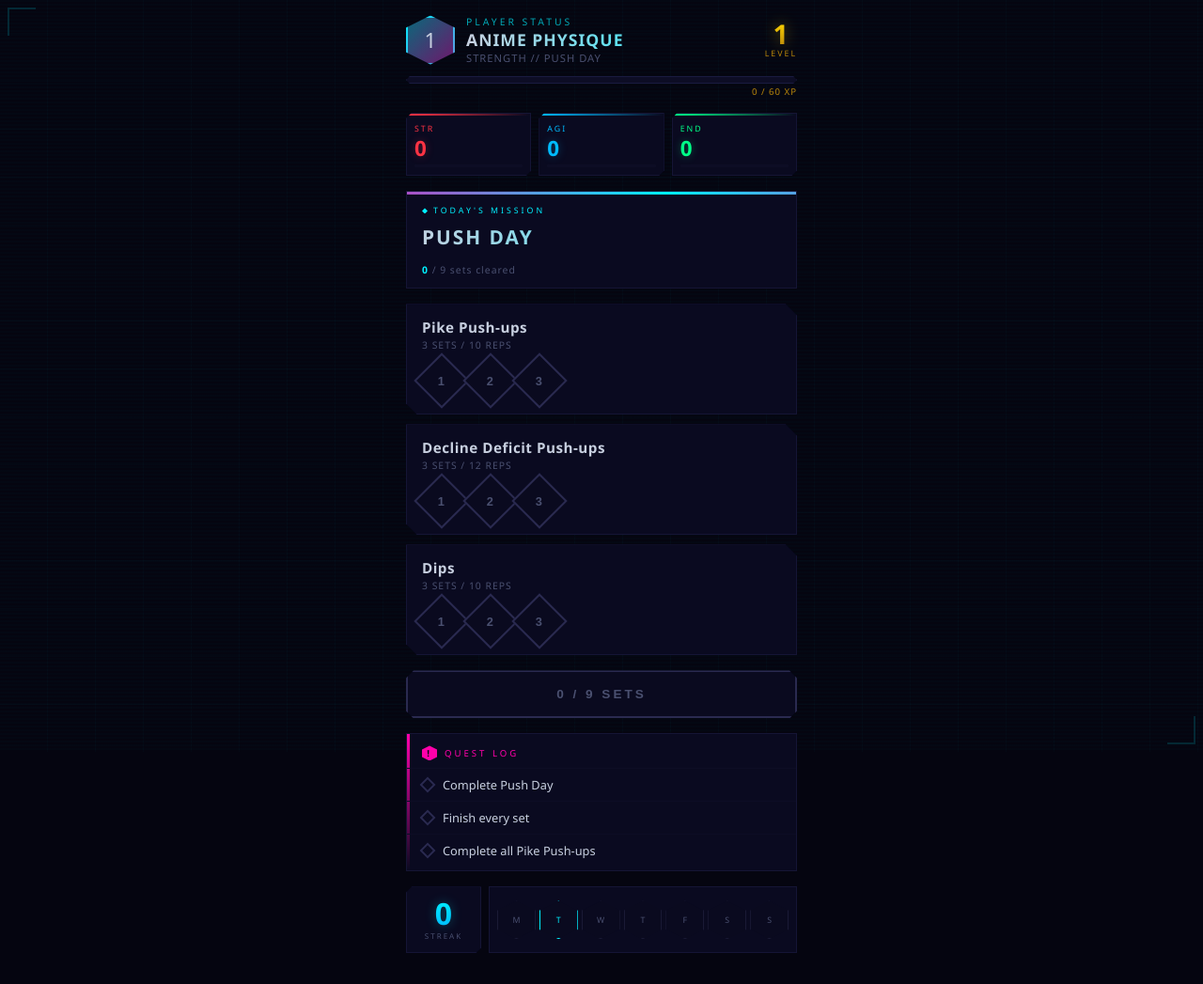
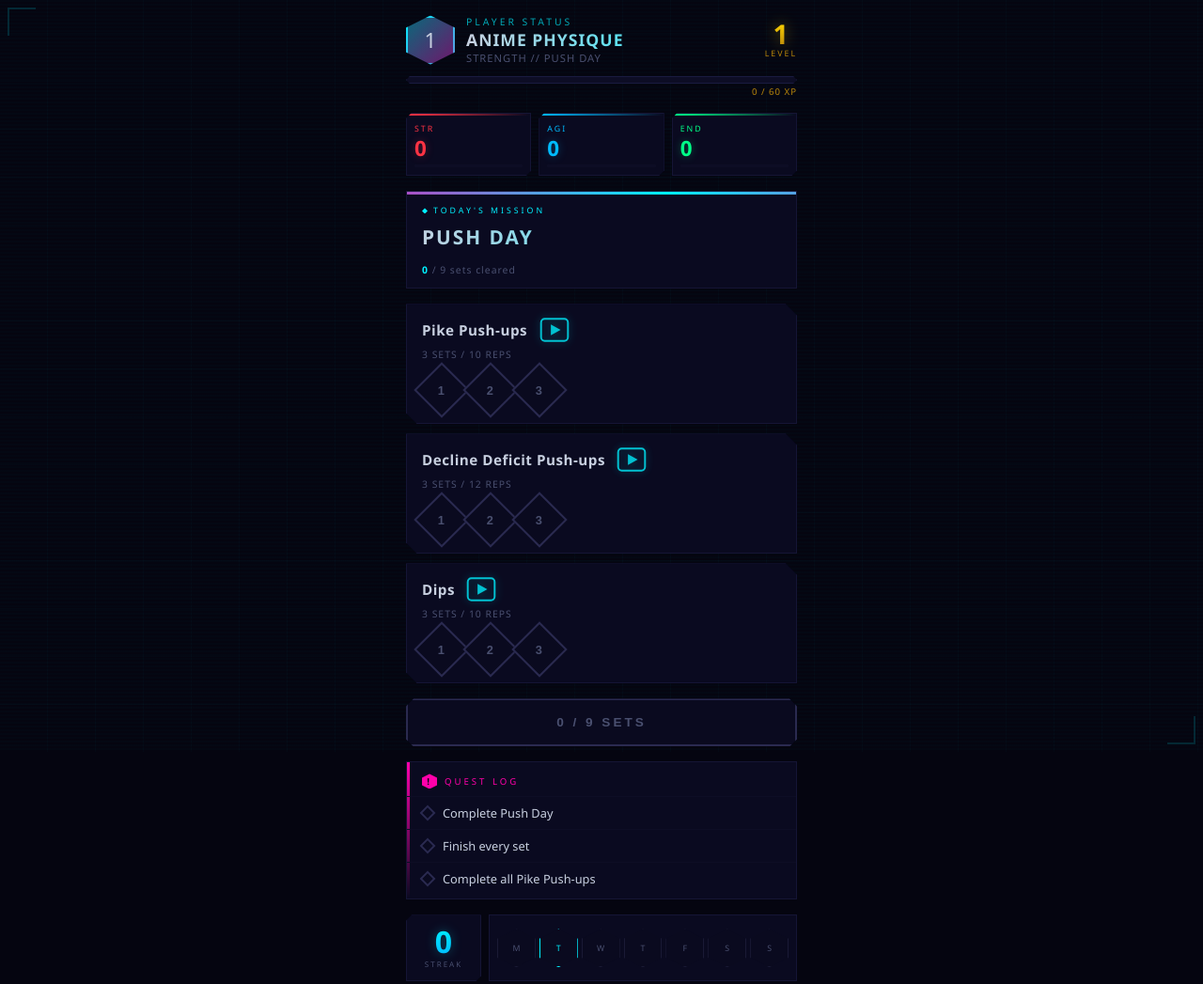
Before and after one commit to Whoaa512/whoaa512.github.io, a plain HTML site: page anime-bod/index.html in a window 1280 px wide. Shown: the whole page at 94% size. Drawn offline with Linux system fonts and the light colour scheme.

Commit message:
[pi] Done. Created `anime-bod/designs/v3-brutalist.html...

```diff
--- a/anime-bod/index.html
+++ b/anime-bod/index.html
@@ -409,6 +409,18 @@
     margin-bottom: 2px;
   }
 
+  .skill-video {
+    color: var(--cyan);
+    text-decoration: none;
+    margin-left: 8px;
+    transition: all 0.2s;
+    display: inline-block;
+    vertical-align: middle;
+    filter: drop-shadow(0 0 4px rgba(0,240,255,0.4));
+    opacity: 0.8;
+  }
+  .skill-video:active { transform: scale(1.2); opacity: 1; }
+
   .skill-detail {
     font-size: 0.65rem;
     color: var(--dim);
@@ -804,26 +816,27 @@
 <div class="corner-br"></div>
 <div class="app" id="app"></div>
 <script>
-const SYNC_URL = 'https://anime-bod-sync.YOUR_SUBDOMAIN.workers.dev/api/sync';
+const SYNC_URL = 'https://anime-bod-sync.winslowcj5.workers.dev/api/sync';
 const params = new URLSearchParams(window.location.search);
 const USER_KEY = params.get('key');
 let syncState = USER_KEY ? 'local' : null;
 let syncDebounceTimer = null;
 
+const VID = 'https://www.youtube.com/watch?v=3Zgrh5009_k';
 const SPLITS = {
   push: { label: 'Push Day', tag: 'STRENGTH', stat: 'str', exercises: [
-    { id: 'pike-pushups', name: 'Pike Push-ups', defaultSets: 3, defaultReps: 10 },
-    { id: 'decline-deficit-pushups', name: 'Decline Deficit Push-ups', defaultSets: 3, defaultReps: 12 },
-    { id: 'dips', name: 'Dips', defaultSets: 3, defaultReps: 10 }
+    { id: 'pike-pushups', name: 'Pike Push-ups', defaultSets: 3, defaultReps: 10, video: `${VID}&t=188s` },
+    { id: 'decline-deficit-pushups', name: 'Decline Deficit Push-ups', defaultSets: 3, defaultReps: 12, video: `${VID}&t=265s` },
+    { id: 'dips', name: 'Dips', defaultSets: 3, defaultReps: 10, video: `${VID}&t=308s` }
   ]},
   pull: { label: 'Pull Day', tag: 'AGILITY', stat: 'agi', exercises: [
-    { id: 'pullups', name: 'Pull-ups', defaultSets: 3, defaultReps: 8 },
-    { id: 'inverted-rows', name: 'Inverted Rows', defaultSets: 3, defaultReps: 12 }
+    { id: 'pullups', name: 'Pull-ups', defaultSets: 3, defaultReps: 8, video: `${VID}&t=55s` },
+    { id: 'inverted-rows', name: 'Inverted Rows', defaultSets: 3, defaultReps: 12, video: `${VID}&t=125s` }
   ]},
   legs: { label: 'Legs Day', tag: 'ENDURANCE', stat: 'end', exercises: [
-    { id: 'pistol-squats', name: 'Pistol Squats', defaultSets: 3, defaultReps: 6 },
-    { id: 'hip-hinges', name: 'Hip Hinges', defaultSets: 3, defaultReps: 12 },
-    { id: 'dragonflies', name: 'Dragonflies', defaultSets: 3, defaultReps: 8 }
+    { id: 'pistol-squats', name: 'Pistol Squats', defaultSets: 3, defaultReps: 6, video: `${VID}&t=373s` },
+    { id: 'hip-hinges', name: 'Hip Hinges', defaultSets: 3, defaultReps: 12, video: `${VID}&t=411s` },
+    { id: 'dragonflies', name: 'Dragonflies', defaultSets: 3, defaultReps: 8, video: `${VID}&t=479s` }
   ]}
 };
 const SPLIT_ORDER = ['push', 'pull', 'legs'];
@@ -1082,11 +1095,12 @@ function render() {
 
   // Stats
   h += `<div class="stats-panel">`;
+  const statTips = { str: 'Levels up from Push days (Pike Push-ups, Dips, Decline Push-ups)', agi: 'Levels up from Pull days (Pull-ups, Inverted Rows)', end: 'Levels up from Legs days (Pistol Squats, Hip Hinges, Dragonflies)' };
   ['str', 'agi', 'end'].forEach(s => {
     const label = s.toUpperCase();
     const val = d.player.stats[s];
     const pct = Math.min(100, (val / maxStat) * 100);
-    h += `<div class="stat-block ${s}">`;
+    h += `<div class="stat-block ${s}" title="${statTips[s]}">`;
     h += `<div class="stat-name">${label}</div>`;
     h += `<div class="stat-value">${val}</div>`;
     h += `<div class="stat-bar-track"><div class="stat-bar-fill" style="width:${pct}%"></div></div>`;
@@ -1123,7 +1137,8 @@ function render() {
       const cfg = split.exercises[ei];
       const allDone = ex.sets.every(s => s.done);
       h += `<div class="skill-card ${allDone ? 'all-done' : ''}">`;
-      h += `<div class="skill-name">${cfg.name}</div>`;
+      const vidIcon = `<svg viewBox="0 0 24 20" width="32" height="26" fill="none" xmlns="http://www.w3.org/2000/svg"><rect x="1" y="1" width="22" height="18" rx="3" stroke="currentColor" stroke-width="1.5"/><polygon points="9,5.5 9,14.5 17,10" fill="currentColor"/></svg>`;
+      h += `<div class="skill-name">${cfg.name} ${cfg.video ? `<a href="${cfg.video}" target="_blank" class="skill-video">${vidIcon}</a>` : ''}</div>`;
       h += `<div class="skill-detail">${cfg.defaultSets} SETS / ${cfg.defaultReps} REPS</div>`;
       h += `<div class="skill-sets">`;
       ex.sets.forEach((s, si) => {
--- a/anime-bod/worker/wrangler.toml
+++ b/anime-bod/worker/wrangler.toml
@@ -5,4 +5,4 @@ compatibility_date = "2024-09-23"
 [[d1_databases]]
 binding = "DB"
 database_name = "anime-bod-db"
-database_id = "TODO_AFTER_CREATE"
+database_id = "77607a4f-a33b-4d77-87d9-1ffdbd0b069c"
```
Also changed, not shown: .claude/tsc-cache/1c057657-9989-4c69-a10e-75181f021265/affected-repos.txt (added).
